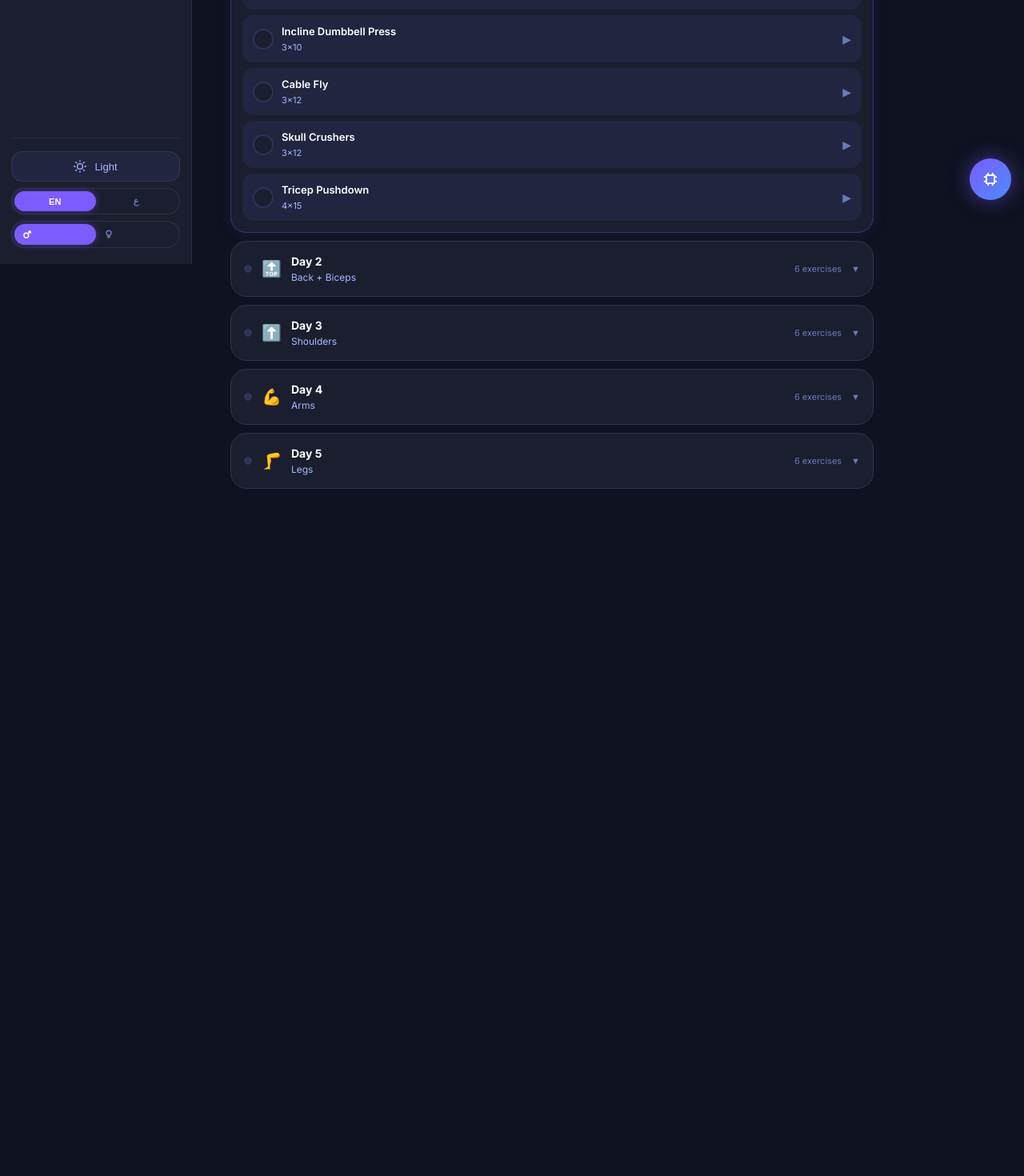
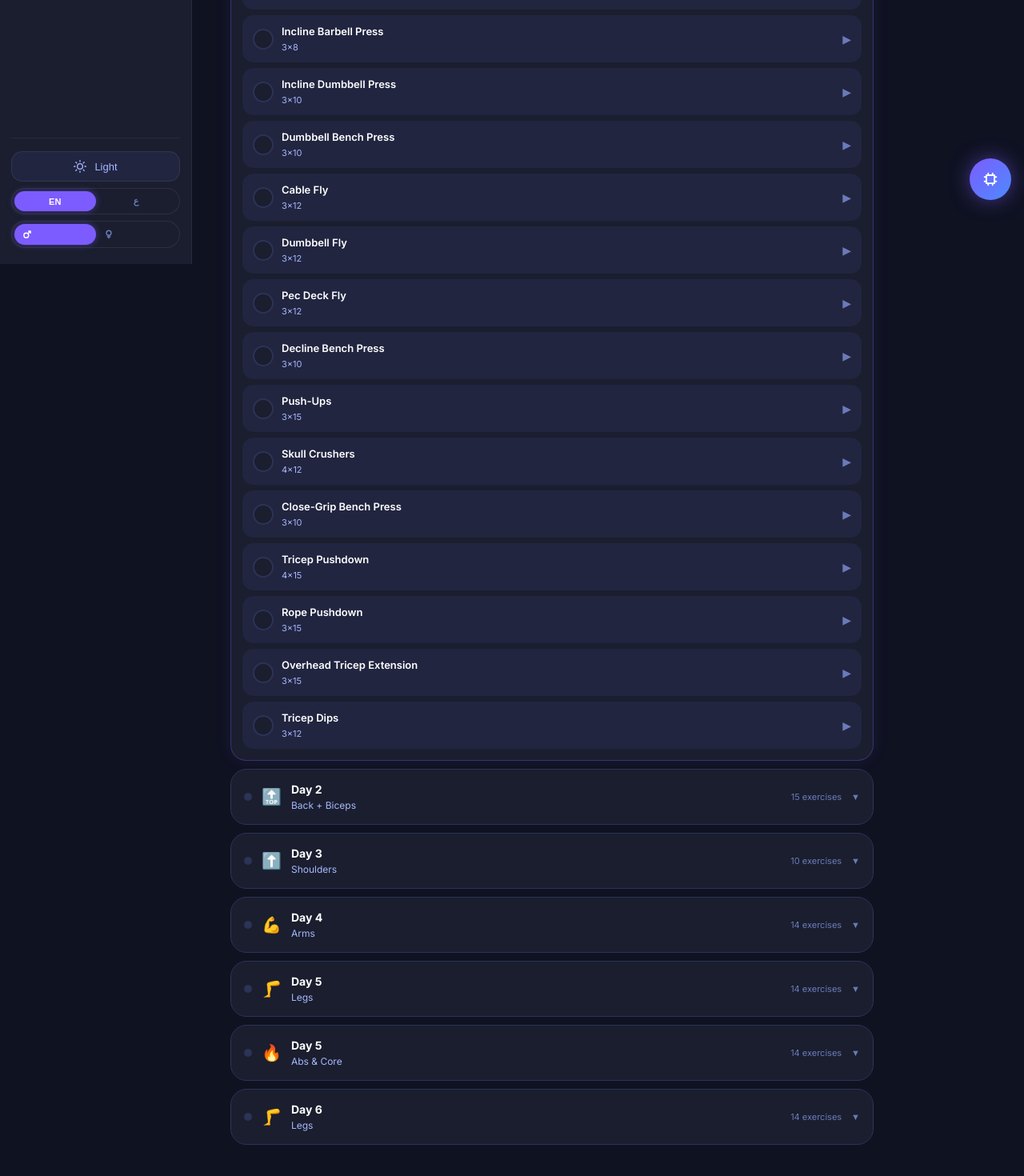
Before and after one commit to aothman11/AM-GYM, a Next.js app: page /programs in a window 1280 px wide. Shown: the part 470-1940 px from the top of the page at 80% size. Before the commit the page ends 1137 px from the top, so only its background shows below. Built offline with nearby package versions, Linux system fonts and the light colour scheme.

Commit message:
6-day split: more exercises, Friday rest, Saturday abs, Sunday legs

```diff
--- a/src/app/(main)/programs/page.tsx
+++ b/src/app/(main)/programs/page.tsx
@@ -8,8 +8,8 @@ import { EXERCISES, Exercise } from '@/data/exercises';
 // ── 5-Day Hypertrophy Split ────────────────────────────────────────────────
 
 const PROGRAM = {
-  name: '5-Day Hypertrophy',
-  tagline: 'Chest · Back · Shoulders · Arms · Legs',
+  name: '6-Day Hypertrophy',
+  tagline: 'Chest · Back · Shoulders · Arms · Abs · Legs',
   days: [
     {
       label: 'Day 1',
@@ -17,11 +17,21 @@ const PROGRAM = {
       emoji: '🏋️',
       color: '#7C5CFF',
       exercises: [
-        { name: 'Barbell Bench Press',       sets: '4×8'  },
-        { name: 'Incline Dumbbell Press',    sets: '3×10' },
-        { name: 'Cable Fly',                 sets: '3×12' },
-        { name: 'Skull Crushers',            sets: '3×12' },
-        { name: 'Tricep Pushdown',           sets: '4×15' },
+        { name: 'Barbell Bench Press',        sets: '4×8'  },
+        { name: 'Incline Barbell Press',      sets: '3×8'  },
+        { name: 'Incline Dumbbell Press',     sets: '3×10' },
+        { name: 'Dumbbell Bench Press',       sets: '3×10' },
+        { name: 'Cable Fly',                  sets: '3×12' },
+        { name: 'Dumbbell Fly',               sets: '3×12' },
+        { name: 'Pec Deck Fly',               sets: '3×12' },
+        { name: 'Decline Bench Press',        sets: '3×10' },
+        { name: 'Push-Ups',                   sets: '3×15' },
+        { name: 'Skull Crushers',             sets: '4×12' },
+        { name: 'Close-Grip Bench Press',     sets: '3×10' },
+        { name: 'Tricep Pushdown',            sets: '4×15' },
+        { name: 'Rope Pushdown',              sets: '3×15' },
+        { name: 'Overhead Tricep Extension',  sets: '3×15' },
+        { name: 'Tricep Dips',                sets: '3×12' },
       ],
     },
     {
@@ -30,12 +40,21 @@ const PROGRAM = {
       emoji: '🔝',
       color: '#4D8BFF',
       exercises: [
-        { name: 'Pull-Ups',           sets: '4×8'  },
-        { name: 'Barbell Row',        sets: '4×8'  },
-        { name: 'Lat Pulldown',       sets: '3×12' },
-        { name: 'Seated Cable Row',   sets: '3×12' },
-        { name: 'Barbell Curl',       sets: '3×12' },
-        { name: 'Hammer Curl',        sets: '3×15' },
+        { name: 'Pull-Ups',                 sets: '4×8'  },
+        { name: 'Chin-Ups',                 sets: '3×8'  },
+        { name: 'Barbell Row',              sets: '4×8'  },
+        { name: 'T-Bar Row',                sets: '3×10' },
+        { name: 'Dumbbell Row',             sets: '3×10' },
+        { name: 'Chest-Supported Row',      sets: '3×12' },
+        { name: 'Lat Pulldown',             sets: '3×12' },
+        { name: 'Seated Cable Row',         sets: '3×12' },
+        { name: 'Straight-Arm Pulldown',    sets: '3×15' },
+        { name: 'Face Pull',                sets: '3×15' },
+        { name: 'Barbell Curl',             sets: '4×12' },
+        { name: 'EZ-Bar Curl',              sets: '3×12' },
+        { name: 'Dumbbell Curl',            sets: '3×12' },
+        { name: 'Hammer Curl',              sets: '3×15' },
+        { name: 'Cable Curl',               sets: '3×15' },
       ],
     },
     {
@@ -44,12 +63,16 @@ const PROGRAM = {
       emoji: '⬆️',
       color: '#3dd6f5',
       exercises: [
-        { name: 'Overhead Press',       sets: '4×8'  },
-        { name: 'Arnold Press',         sets: '3×12' },
-        { name: 'Lateral Raise',        sets: '4×15' },
-        { name: 'Front Raise',          sets: '3×15' },
-        { name: 'Reverse Pec Deck',     sets: '3×15' },
-        { name: 'Shrug',                sets: '3×15' },
+        { name: 'Overhead Press',           sets: '4×8'  },
+        { name: 'Dumbbell Shoulder Press',  sets: '3×10' },
+        { name: 'Arnold Press',             sets: '3×12' },
+        { name: 'Lateral Raise',            sets: '4×15' },
+        { name: 'Cable Lateral Raise',      sets: '3×15' },
+        { name: 'Front Raise',              sets: '3×15' },
+        { name: 'Upright Row',              sets: '3×12' },
+        { name: 'Reverse Pec Deck',         sets: '4×15' },
+        { name: 'Face Pull',                sets: '3×15' },
+        { name: 'Shrug',                    sets: '4×15' },
       ],
     },
     {
@@ -58,12 +81,20 @@ const PROGRAM = {
       emoji: '💪',
       color: '#A78BFA',
       exercises: [
-        { name: 'Barbell Curl',                  sets: '4×12' },
-        { name: 'Incline Dumbbell Curl',         sets: '3×12' },
-        { name: 'Preacher Curl',                 sets: '3×12' },
-        { name: 'Skull Crushers',                sets: '4×12' },
-        { name: 'Rope Pushdown',                 sets: '4×15' },
-        { name: 'Overhead Tricep Extension',     sets: '3×15' },
+        { name: 'Barbell Curl',              sets: '4×12' },
+        { name: 'EZ-Bar Curl',              sets: '3×12' },
+        { name: 'Dumbbell Curl',            sets: '3×12' },
+        { name: 'Incline Dumbbell Curl',    sets: '3×12' },
+        { name: 'Preacher Curl',            sets: '3×12' },
+        { name: 'Concentration Curl',       sets: '3×15' },
+        { name: 'Hammer Curl',              sets: '3×15' },
+        { name: 'Cable Curl',               sets: '3×15' },
+        { name: 'Skull Crushers',           sets: '4×12' },
+        { name: 'Close-Grip Bench Press',   sets: '3×10' },
+        { name: 'Rope Pushdown',            sets: '4×15' },
+        { name: 'Tricep Pushdown',          sets: '3×15' },
+        { name: 'Overhead Tricep Extension',sets: '3×15' },
+        { name: 'Tricep Dips',              sets: '3×12' },
       ],
     },
     {
@@ -72,22 +103,77 @@ const PROGRAM = {
       emoji: '🦵',
       color: '#F472B6',
       exercises: [
-        { name: 'Barbell Back Squat',       sets: '4×8'  },
-        { name: 'Romanian Deadlift',        sets: '4×10' },
-        { name: 'Leg Press',                sets: '3×12' },
-        { name: 'Bulgarian Split Squat',    sets: '3×12' },
-        { name: 'Leg Curl',                 sets: '4×15' },
-        { name: 'Standing Calf Raise',      sets: '4×20' },
+        { name: 'Barbell Back Squat',     sets: '4×8'  },
+        { name: 'Front Squat',            sets: '3×8'  },
+        { name: 'Hack Squat',             sets: '3×10' },
+        { name: 'Leg Press',              sets: '3×12' },
+        { name: 'Bulgarian Split Squat',  sets: '3×12' },
+        { name: 'Walking Lunge',          sets: '3×12' },
+        { name: 'Romanian Deadlift',      sets: '4×10' },
+        { name: 'Leg Curl',               sets: '4×15' },
+        { name: 'Leg Extension',          sets: '3×15' },
+        { name: 'Standing Calf Raise',    sets: '4×20' },
+        { name: 'Seated Calf Raise',      sets: '3×20' },
+        { name: 'Barbell Hip Thrust',     sets: '3×12' },
+        { name: 'Sumo Squat',             sets: '3×12' },
+        { name: 'Cable Kickback',         sets: '3×15' },
+      ],
+    },
+    {
+      label: 'Day 5',
+      focus: 'Abs & Core',
+      emoji: '🔥',
+      color: '#F59E0B',
+      exercises: [
+        { name: 'Plank',                   sets: '4×45s' },
+        { name: 'Cable Crunch',            sets: '4×15'  },
+        { name: 'Hanging Leg Raise',       sets: '4×15'  },
+        { name: 'Decline Crunch',          sets: '3×20'  },
+        { name: 'Bicycle Crunch',          sets: '3×20'  },
+        { name: 'Ab Wheel Rollout',        sets: '3×12'  },
+        { name: 'Russian Twist',           sets: '3×20'  },
+        { name: 'Leg Raise',               sets: '4×15'  },
+        { name: 'Mountain Climbers',       sets: '3×30'  },
+        { name: 'V-Up',                    sets: '3×15'  },
+        { name: 'Toe Touch Crunch',        sets: '3×20'  },
+        { name: 'Side Plank',              sets: '3×30s' },
+        { name: 'Dragon Flag',             sets: '3×8'   },
+        { name: 'Pallof Press',            sets: '3×12'  },
+      ],
+    },
+    {
+      label: 'Day 6',
+      focus: 'Legs',
+      emoji: '🦵',
+      color: '#F472B6',
+      exercises: [
+        { name: 'Barbell Back Squat',     sets: '4×8'  },
+        { name: 'Front Squat',            sets: '3×8'  },
+        { name: 'Hack Squat',             sets: '3×10' },
+        { name: 'Leg Press',              sets: '3×12' },
+        { name: 'Bulgarian Split Squat',  sets: '3×12' },
+        { name: 'Walking Lunge',          sets: '3×12' },
+        { name: 'Romanian Deadlift',      sets: '4×10' },
+        { name: 'Leg Curl',               sets: '4×15' },
+        { name: 'Leg Extension',          sets: '3×15' },
+        { name: 'Standing Calf Raise',    sets: '4×20' },
+        { name: 'Seated Calf Raise',      sets: '3×20' },
+        { name: 'Barbell Hip Thrust',     sets: '3×12' },
+        { name: 'Sumo Squat',             sets: '3×12' },
+        { name: 'Cable Kickback',         sets: '3×15' },
       ],
     },
   ],
 };
 
-// Day index: Mon=0 Day1, Tue=1 Day2, Wed=2 Day3, Thu=3 Day4, Fri=4 Day5, Sat/Sun = rest
+// ── Schedule ───────────────────────────────────────────────────────────────
+// Mon=Day1  Tue=Day2  Wed=Day3  Thu=Day4  Fri=REST  Sat=Day5(Abs)  Sun=Day6(Legs)
+
+// Mon=Day1, Tue=Day2, Wed=Day3, Thu=Day4, Fri=REST, Sat=Day5(Abs), Sun=Day6(Legs)
 function getTodayDayIndex(): number {
   const dow = new Date().getDay(); // 0=Sun,1=Mon..6=Sat
-  const map: Record<number, number> = { 1: 0, 2: 1, 3: 2, 4: 3, 5: 4 };
-  return map[dow] ?? -1; // -1 = rest day
+  const map: Record<number, number> = { 1: 0, 2: 1, 3: 2, 4: 3, 6: 4, 0: 5 };
+  return map[dow] ?? -1; // -1 = rest (Friday)
 }
 
 export default function ProgramsPage() {
@@ -316,7 +402,7 @@ export default function ProgramsPage() {
           );
         })}
 
-        {/* Weekend rest card */}
+        {/* Friday rest card */}
         {todayIndex === -1 && (
           <div style={{
             background: 'var(--bg2)', border: '1px solid var(--bg4)',
@@ -325,9 +411,9 @@ export default function ProgramsPage() {
           }}>
             <span style={{ fontSize: 32 }}>😴</span>
             <div>
-              <div style={{ fontWeight: 700, fontSize: 15 }}>{t('Rest Day', 'يوم راحة')}</div>
+              <div style={{ fontWeight: 700, fontSize: 15 }}>{t('Rest Day — Friday', 'يوم راحة — الجمعة')}</div>
               <div style={{ fontSize: 12, color: 'var(--gray2)', marginTop: 2 }}>
-                {t('Recover well — training resumes Monday.', 'استرح جيداً — التدريب يستأنف الإثنين.')}
+                {t('Recover well — Abs tomorrow, Legs on Sunday.', 'استرح جيداً — البطن غداً، والأرجل الأحد.')}
               </div>
             </div>
           </div>
```
